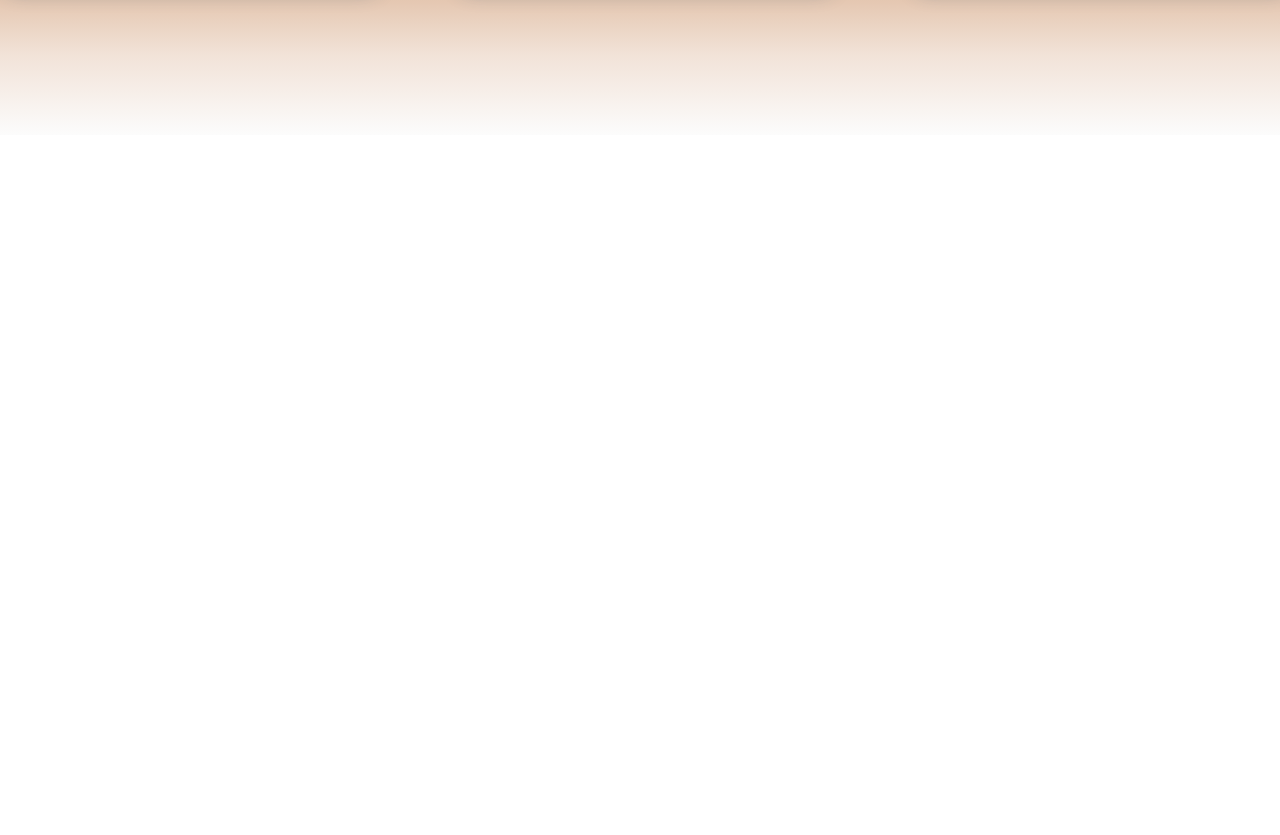
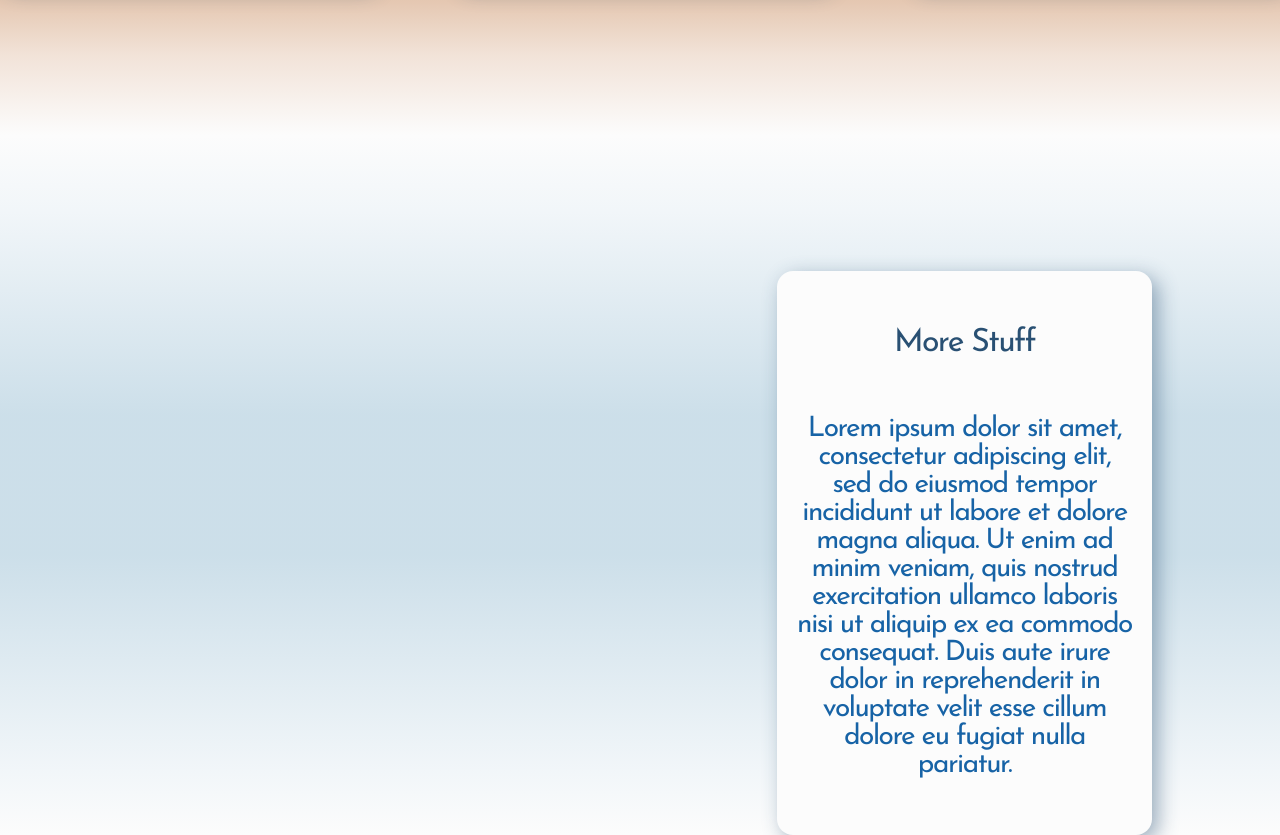
Before and after one commit to thompson-codes-llc/thompson.codes, a React (Create React App) app: page / in a window 1280 px wide. Shown: the part 1360-2195 px from the top of the page. Before the commit the page ends 1495 px from the top, so only its background shows below. Built offline with nearby package versions, Linux system fonts and the light colour scheme.

Commit message:
About section

```diff
--- /dev/null
+++ b/src/components/about.js
@@ -0,0 +1,71 @@
+import { Box, Card, Typography, Stack } from "@mui/material";
+
+export const About = () => {
+  return (
+    <Box
+      sx={{
+        background:
+          "linear-gradient(180deg, #FCFCFC 0.1%, rgb(237,243,247, 0.75) 10.77%, rgb(187,212,226, 0.75) 40%, rgb(187,212,226, 0.75) 60%, rgb(237,243,247, 0.75) 90.94%, #FCFCFC 100%)",
+        minHeight: "700px",
+        display: "flex",
+        alignItems: "flex-end",
+        justifyContent: "flex-end",
+        width: "100%",
+      }}
+    >
+      <Card
+        sx={{
+          width: "375px",
+          borderRadius: "16px",
+          boxShadow: "6px 6px 20px 0px rgba(41, 80, 115, 0.46)",
+          backgroundColor: "#FCFCFC",
+          marginRight: "10%",
+        }}
+      >
+        <Stack
+          direction="column"
+          spacing={7}
+          alignItems="center"
+          sx={{
+            height: "100%",
+            marginY: "15%",
+            marginX: "5%",
+          }}
+        >
+          <Typography
+            sx={{
+              color: "var(--Dark-Blue, #295073)",
+              fontFamily: "Josefin Sans",
+              fontSize: "32px",
+              fontStyle: "normal",
+              fontWeight: "400",
+              lineHeight: "normal",
+              letterSpacing: "-1.6px",
+            }}
+          >
+            More Stuff
+          </Typography>
+          <Typography
+            sx={{
+              color: "var(--Medium-Blue, #1763A6)",
+              textAlign: "center",
+              fontFamily: "Josefin Sans",
+              fontSize: "28px",
+              fontStyle: "normal",
+              fontWeight: "400",
+              lineHeight: "normal",
+              letterSpacing: "-1.44px",
+            }}
+          >
+            Lorem ipsum dolor sit amet, consectetur adipiscing elit, sed do
+            eiusmod tempor incididunt ut labore et dolore magna aliqua. Ut enim
+            ad minim veniam, quis nostrud exercitation ullamco laboris nisi ut
+            aliquip ex ea commodo consequat. Duis aute irure dolor in
+            reprehenderit in voluptate velit esse cillum dolore eu fugiat nulla
+            pariatur.
+          </Typography>
+        </Stack>
+      </Card>
+    </Box>
+  );
+};
--- a/src/pages/home.js
+++ b/src/pages/home.js
@@ -3,6 +3,8 @@ import { Box } from "@mui/material";
 import React from "react";
 import { Header } from "../components/header";
 import { Services } from "../components/services";
+import { About } from "../components/about";
+
 const Home = () => {
   return (
     <Box
@@ -16,6 +18,7 @@ const Home = () => {
     >
       <Header />
       <Services />
+      <About />
     </Box>
   );
 };
```
